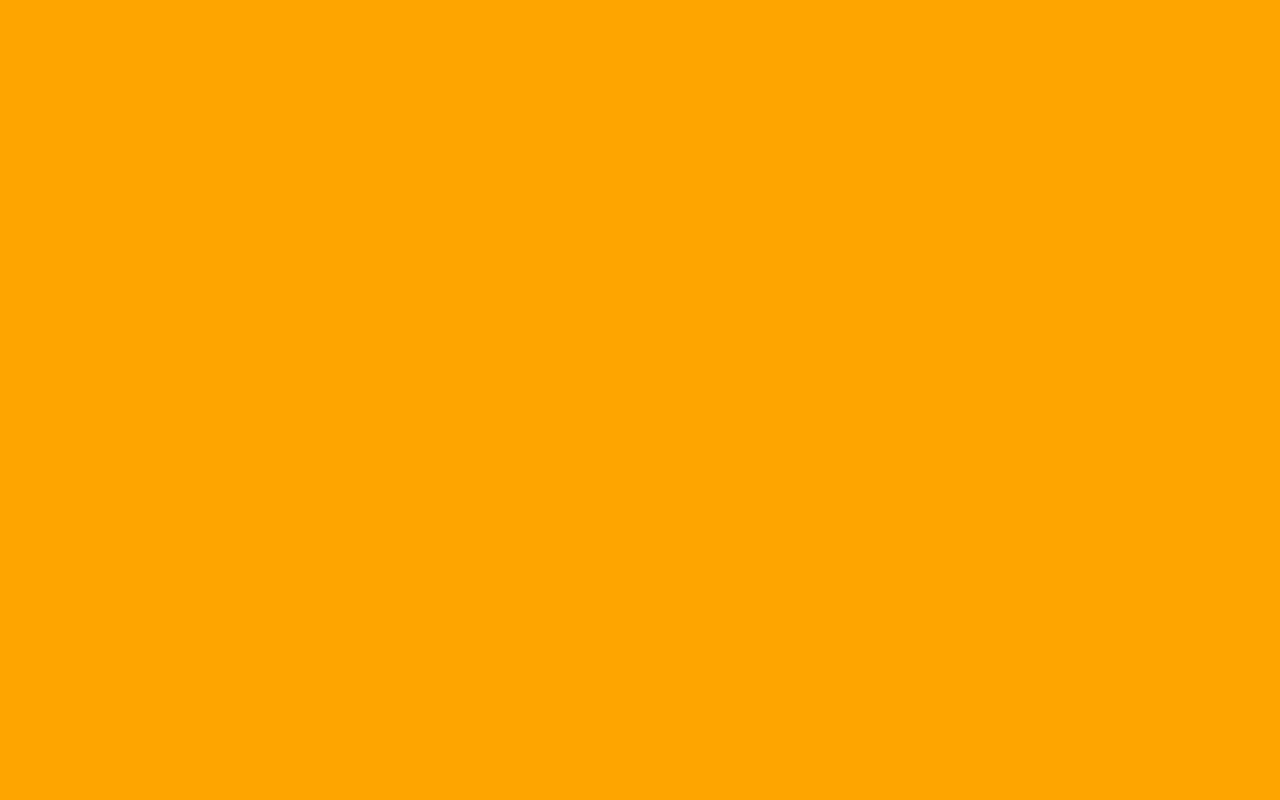
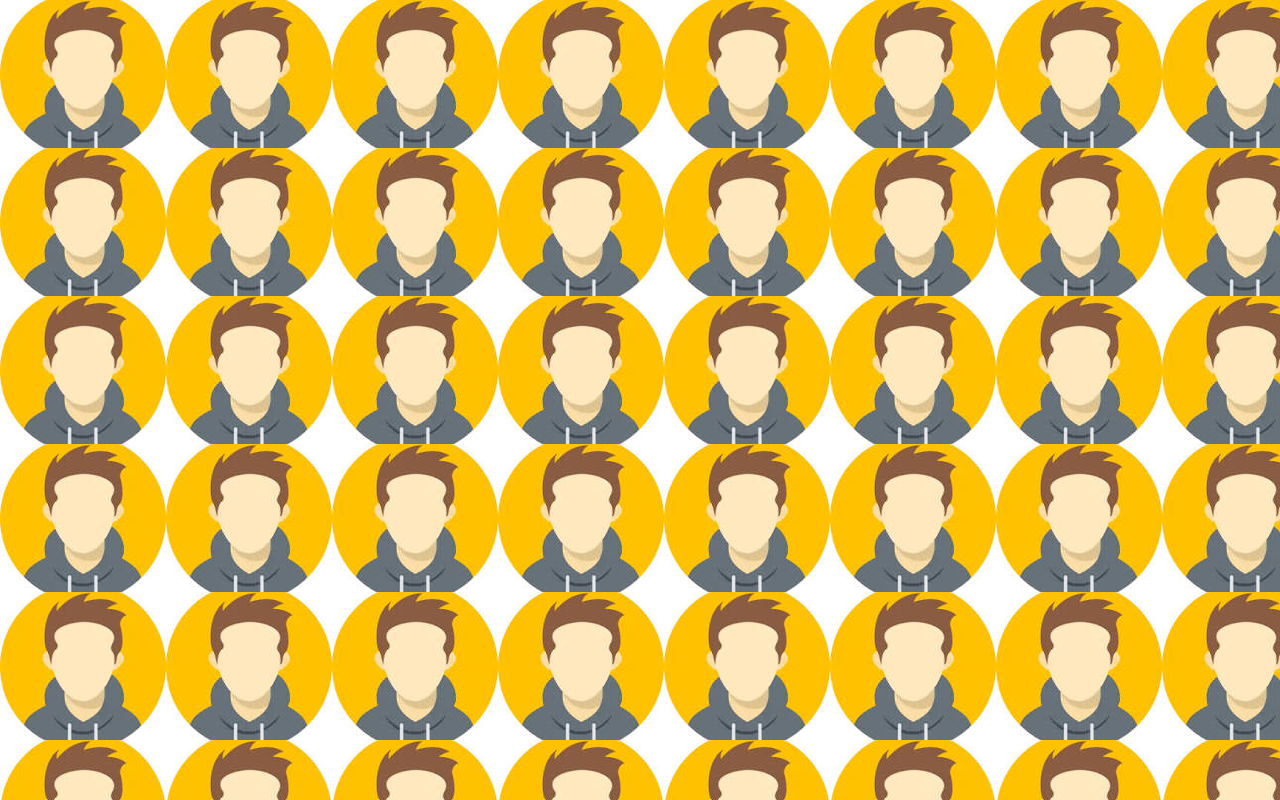
Before and after one commit to Teshager21/restaurant, a website built with webpack: page src/index.html in a window 1280 px wide. Built offline with nearby package versions, Linux system fonts and the light colour scheme.

Commit message:
add an image loader

```diff
--- a/src/index.js
+++ b/src/index.js
@@ -1,2 +1,7 @@
 import './style.css'
+import hero from './assets/hero.jpg'
 console.log("hello webpack");
+
+const myHero= new Image();
+myHero.src=hero;
+document.body.appendChild(myHero);
--- a/src/style.css
+++ b/src/style.css
@@ -3,4 +3,5 @@ body{
     padding: 0;
     box-sizing: border-box;
     background-color: orange;
+    background: url('./assets/hero.jpg');
 }
--- a/webpack.config.js
+++ b/webpack.config.js
@@ -11,7 +11,11 @@ module.exports={
             {
                 test: /\.css$/i,
                 use: ['style-loader','css-loader']
-            }
+            },
+            {
+                test:/\.(png|svg|jpg|jpeg|gif)$/i,
+                type:'asset/resource',
+            },
 
 
         ]
```
Also changed, not shown: src/assets/hero.jpg (added).
